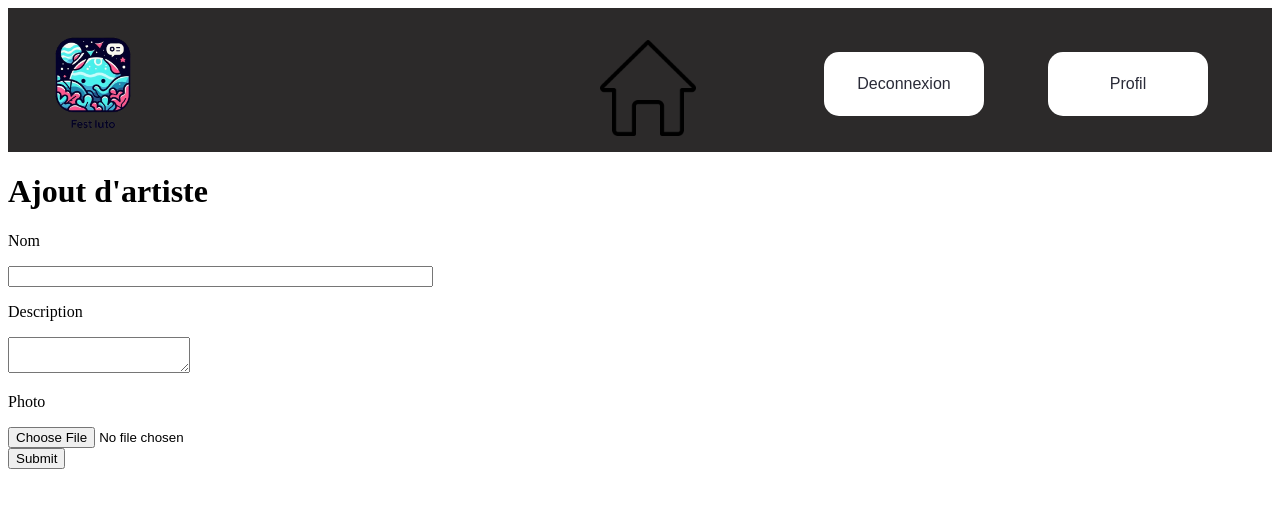
After one commit to RomainMechain/SAE_BD, a Flask app: template app/templates/add_artiste.html in a window 1280 px wide. The commit adds this page. Shown: the top 508 px of the page. Run offline with Flask 3, Linux system fonts and the light colour scheme; the template is opened without the code that fills it, so the values that code supplies are empty, except form fields; tables that the repository leaves empty hold one stand-in row (values such as "Sample post"); form fields are guessed from the names that the template uses.

Commit message:
Feat/ Ajout des templates pour la page add_artiste

```diff
--- /dev/null
+++ b/app/templates/add_artiste.html
@@ -0,0 +1,36 @@
+<!DOCTYPE html>
+<html>
+    <head>
+        <title>Ajout d'artiste</title>
+        <link rel="stylesheet" href="{{ url_for('static', filename='CSS/header_home.css') }}">
+        <link rel="stylesheet" href="{{ url_for('static', filename='CSS/add_artiste.css') }}">
+    </head>
+    <body>
+        {% include 'components/header_home.html' %}
+        <main>
+            <h1>Ajout d'artiste</h1>
+            <section>
+                <div>
+                    <form action="" method="post" enctype="multipart/form-data">
+                        {{ form.hidden_tag() }}
+                        <div>
+                            <p>Nom</p>
+                            {{ form.nom(size=50) }}
+                        </div>
+                        <div>
+                            <p>Description</p>
+                            {{ form.description(size=50) }}
+                        </div>
+                        <div>
+                            <p>Photo</p>
+                            {{ form.photo(size=50) }}
+                        </div>
+                        <div>
+                            {{ form.submit }}
+                        </div>
+                    </form>
+                </div>
+            </section>
+        </main>
+    </body>
+</html>
--- a/app/templates/search_groupe.html
+++ b/app/templates/search_groupe.html
@@ -23,7 +23,7 @@
                         <a href="#">
                             <button>Ajouter un groupe</button>
                         </a>
-                        <a href="#">
+                        <a href="{{ url_for('add_artiste') }}">
                             <button>Ajouter un artiste</button>
                         </a>
                     </div>
```
Also changed, not shown: app/static/CSS/add_artiste.css (added).
